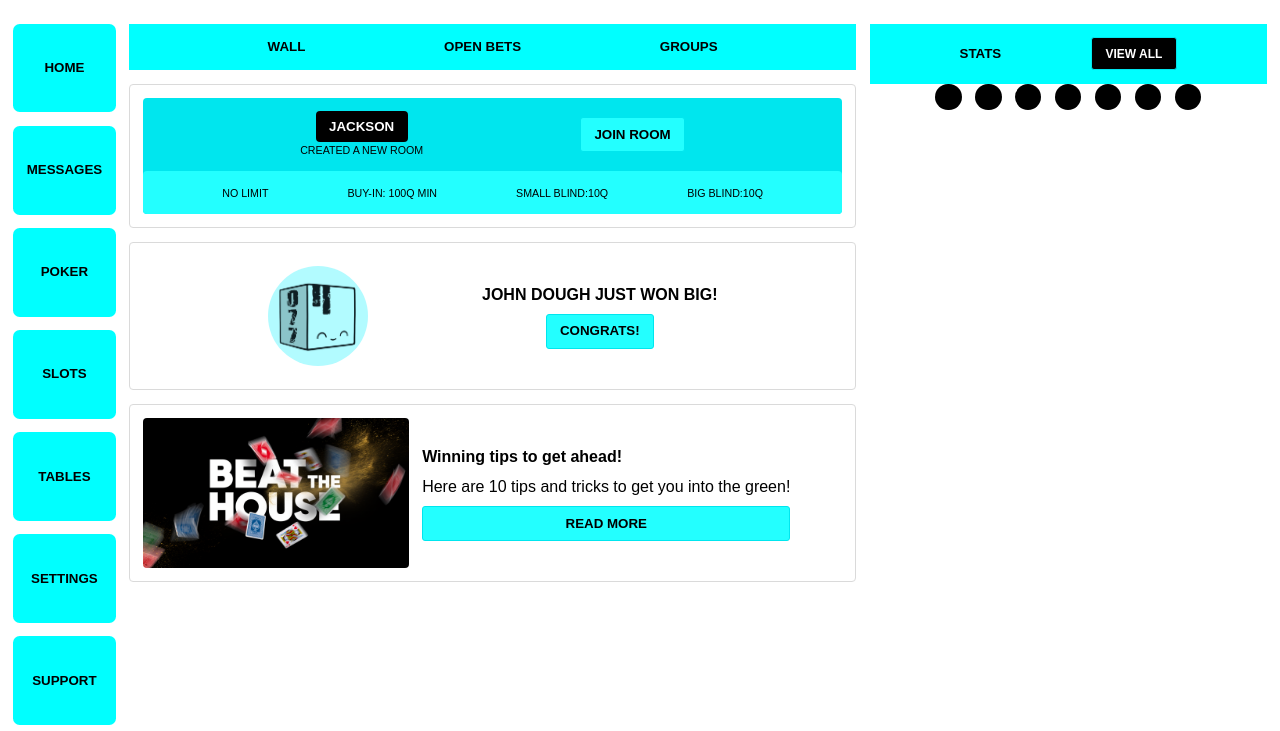
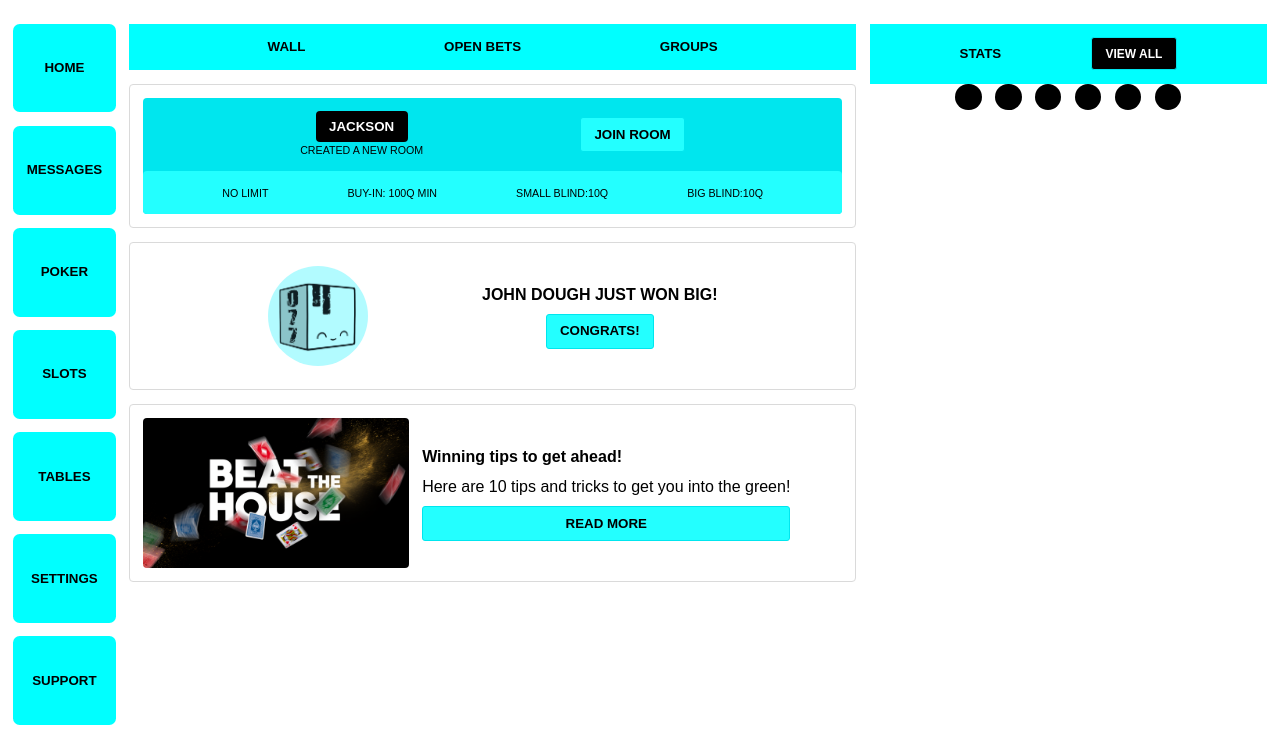
Before and after one commit to nineisten/qusino, a plain HTML site: page dashboard.html in a window 1280 px wide. Shown: the part 69-800 px from the top of the page. Drawn offline with Linux system fonts and the light colour scheme.

```diff
--- a/dashboard.html
+++ b/dashboard.html
@@ -137,7 +137,6 @@
                             <div class="trophy"></div>
                             <div class="trophy"></div>
                             <div class="trophy"></div>
-                            <div class="trophy"></div>
                         </div>
 
                     </div>
```
Also changed, not shown: README.md, 1 other file.
